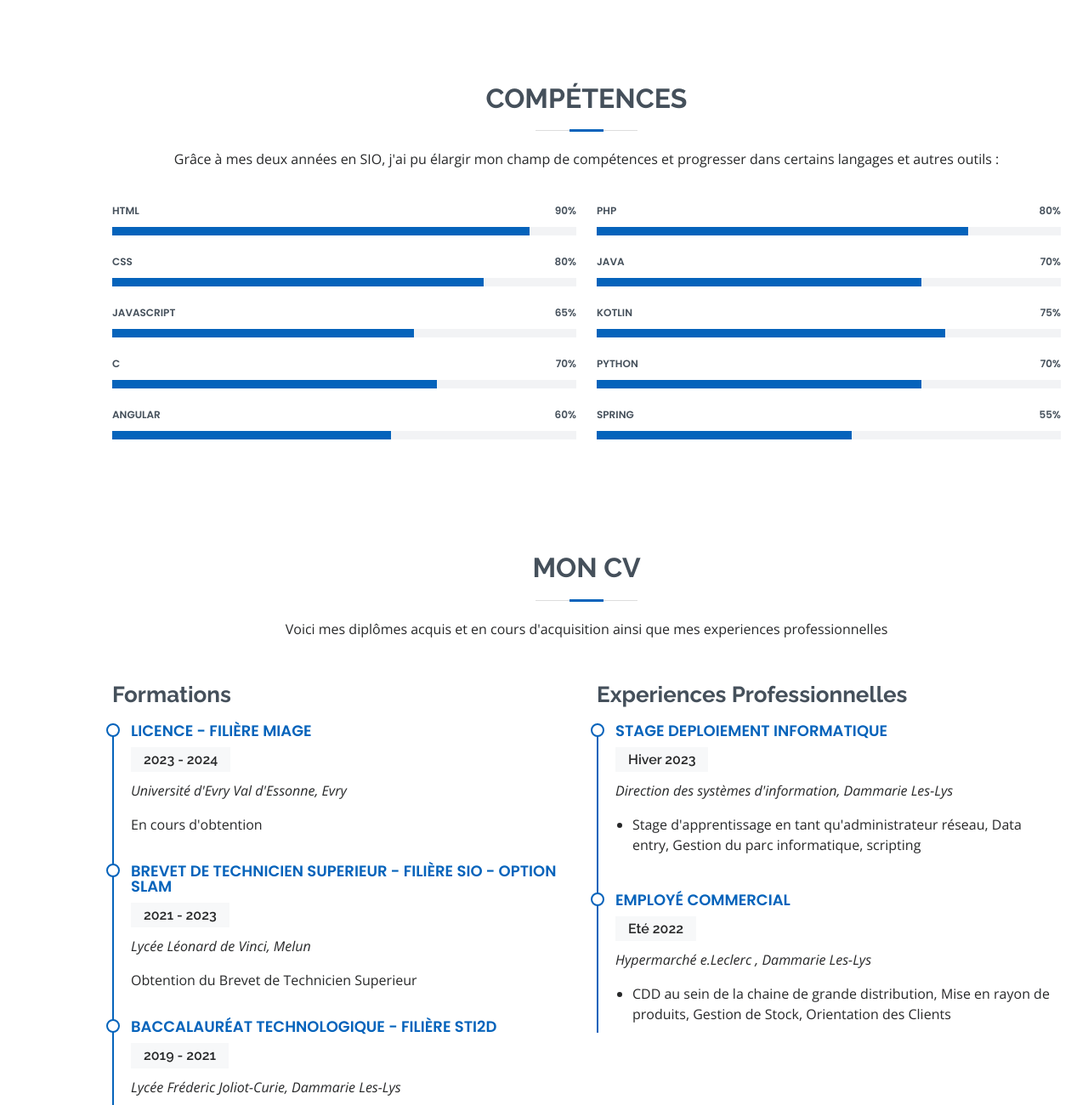
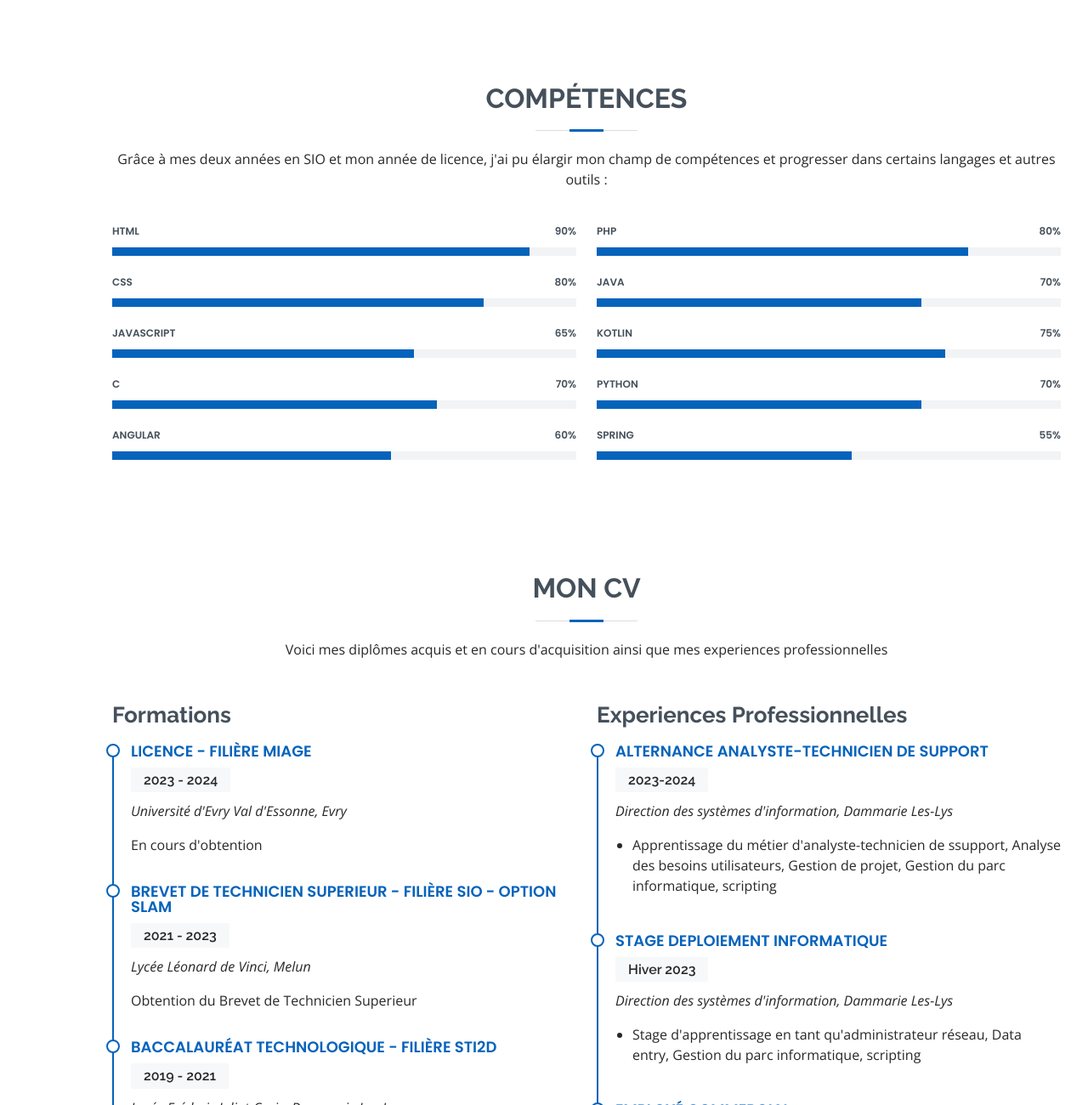
Before and after one commit to ThomasKsK/Portfolio, a plain HTML site: page index.html in a window 1280 px wide. Shown: the part 1514-2814 px from the top of the page at 85% size. Drawn offline with nearby package versions, Linux system fonts and the light colour scheme.

Commit message:
changement index

```diff
--- a/index.html
+++ b/index.html
@@ -189,7 +189,7 @@
 
         <div class="section-title">
           <h2>Compétences</h2>
-          <p>Grâce à mes deux années en SIO, j'ai pu élargir mon champ de compétences et progresser dans certains langages et autres outils :</p>
+          <p>Grâce à mes deux années en SIO et mon année de licence, j'ai pu élargir mon champ de compétences et progresser dans certains langages et autres outils :</p>
         </div>
 
         <div class="row skills-content">
@@ -310,6 +310,14 @@
           </div>
           <div class="col-lg-6">
             <h3 class="resume-title">Experiences Professionnelles</h3>
+            <div class="resume-item">
+              <h4>Alternance Analyste-Technicien de Support</h4>
+              <h5>2023-2024</h5>
+              <p><em>Direction des systèmes d'information, Dammarie Les-Lys</em></p>
+              <ul>
+                <li>Apprentissage du métier d'analyste-technicien de ssupport, Analyse des besoins utilisateurs, Gestion de projet, Gestion du parc informatique, scripting</li>
+              </ul>
+            </div>
             <div class="resume-item">
               <h4>Stage deploiement informatique</h4>
               <h5>Hiver 2023</h5>
```
